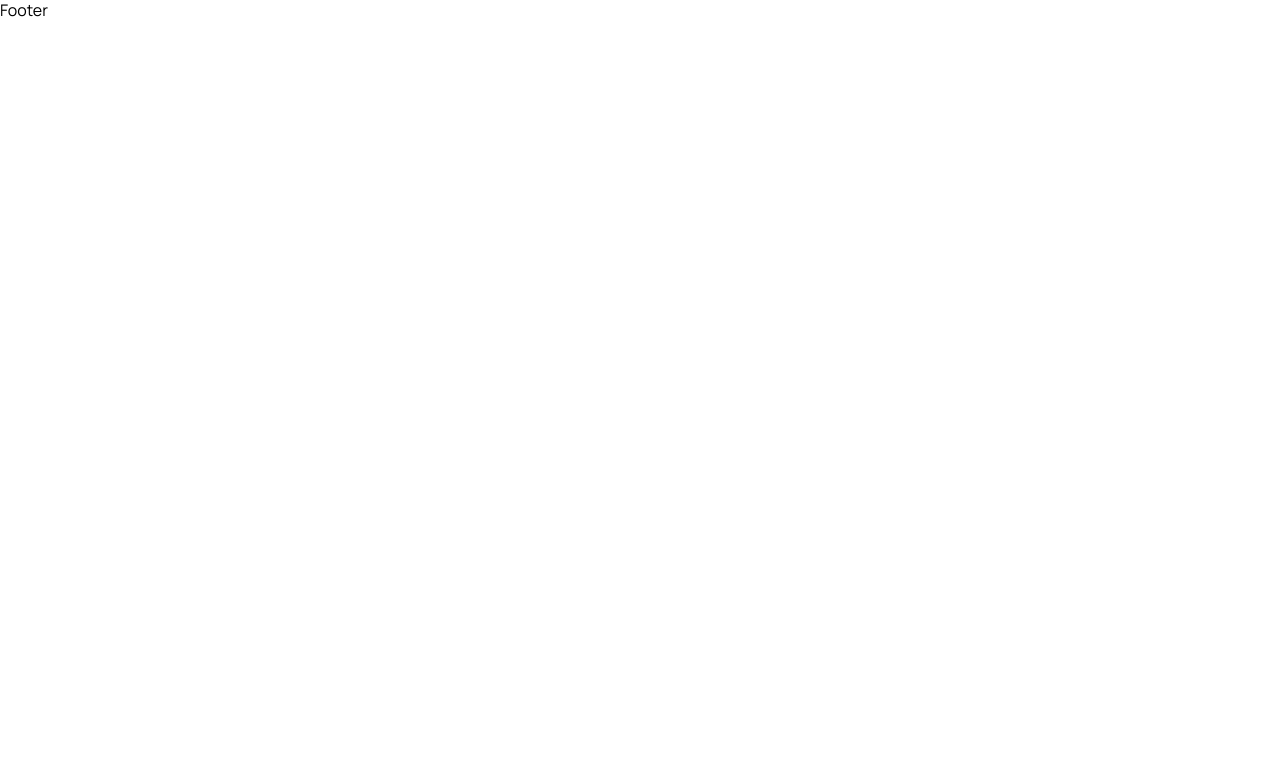
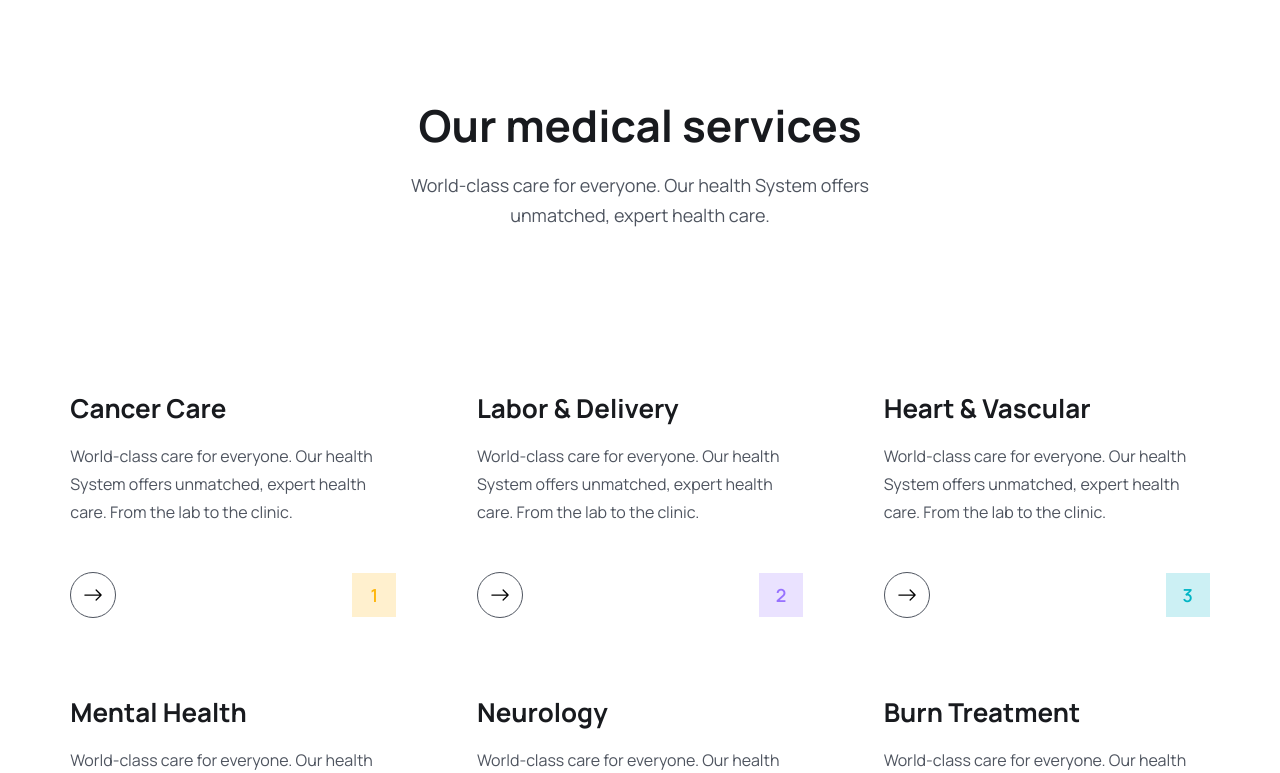
Before and after one commit to TuanNguyen0915/Doctor_Appointment_Booking, a React (Vite) app in the folder DAB_frontend/: page / in a window 1280 px wide. Shown: the part 2024-2797 px from the top of the page. Before the commit the page ends 2046 px from the top, so only its background shows below. Built offline with nearby package versions, Linux system fonts and the light colour scheme.

Commit message:
Create Service and ServiceCard components

```diff
--- /dev/null
+++ b/DAB_frontend/src/components/Services/ServiceCard.jsx
@@ -0,0 +1,32 @@
+import { BsArrowRight } from "react-icons/bs"
+import { Link } from "react-router-dom"
+
+const ServiceCard = ({ service, index }) => {
+  return (
+    <div className="py-[30px] px-3 lg:px-5 xl:w-[30%] md:w-[50%] w-full">
+      <h2
+        className="text-[26px] leading-9 text-headingColor font-[700]"
+      >
+        {service.name}
+      </h2>
+      <p className="text-[16px] leading-7 font-[400] text-textColor mt-4">
+        {service.desc}
+      </p>
+      <div className="flex items-center justify-between mt-[30px]">
+        <Link
+          to='/doctors'
+          className="my-4 p-3 border-[1px] border-textColor hover:bg-primaryColor hover:text-white hover:border-primaryColor rounded-full "
+        >
+          <BsArrowRight className="w-5 h-5 " />
+        </Link>
+        <span
+          className="w-[44px] h-[44px] flex items-center justify-center text-[18px] leading-[30px] font-[600]" style={{ background: `${service.bgColor}`, color: `${service.textColor}` }}
+        >
+          {index + 1}
+        </span>
+      </div>
+    </div>
+  )
+}
+
+export default ServiceCard
--- /dev/null
+++ b/DAB_frontend/src/components/Services/Services.jsx
@@ -0,0 +1,33 @@
+// data
+import { services } from "../../assets/data/services"
+// component
+import ServiceCard from "./ServiceCard"
+
+
+const Services = () => {
+  return (
+    <section>
+      <div className="container lg:py-[100px] py-2">
+        <div className="xl:w-[500px] mx-auto">
+          <h2 className="heading text-center">
+            Our medical services
+          </h2>
+          <p className="text_para text-center">World-class care for everyone. Our health System offers unmatched, expert health care.</p>
+        </div>
+      </div>
+      <div>
+      </div>
+
+      {/* SERVICES LIST */}
+      <div className="container">
+        <div className="flex flex-1 flex-wrap lg:flex-row flex-col justify-around items-center py-[30px]">
+          {services.map((service, index) => (
+            <ServiceCard key={index} service={service} index={index}/>
+          ))}
+        </div>
+      </div>
+    </section>
+  )
+}
+
+export default Services
--- a/DAB_frontend/src/index.css
+++ b/DAB_frontend/src/index.css
@@ -10,7 +10,7 @@
 
 @layer components {
   .container {
-    @apply max-w-full w-[1440px] px-5 mx-auto;
+    @apply max-w-full w-[1440px] px-[30px] mx-auto;
   }
 
   .btn {
--- a/DAB_frontend/src/pages/HomePage/HomePage.jsx
+++ b/DAB_frontend/src/pages/HomePage/HomePage.jsx
@@ -3,6 +3,7 @@ import NavBar from "../../components/NavBar/NavBar"
 import Footer from "../../components/Footer/Footer"
 import Home from "../../components/Home/Home"
 import About from "../../components/About/About"
+import Services from "../../components/Services/Services"
 
 
 const HomePage = () => {
@@ -11,6 +12,7 @@ const HomePage = () => {
       <NavBar />
       <Home />
       <About />
+      <Services />
       <Footer />
     </section>
   )
```
Also changed, not shown: DAB_frontend/.eslintrc.cjs.
